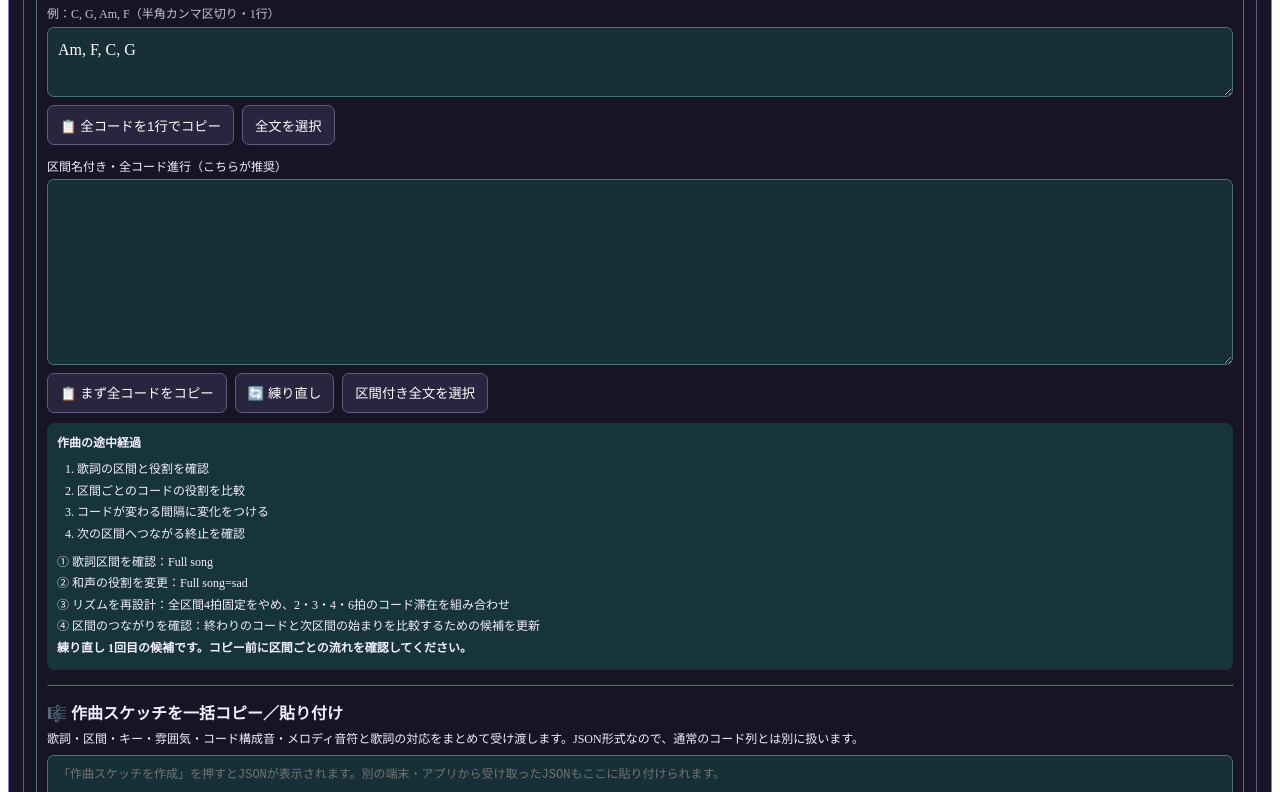
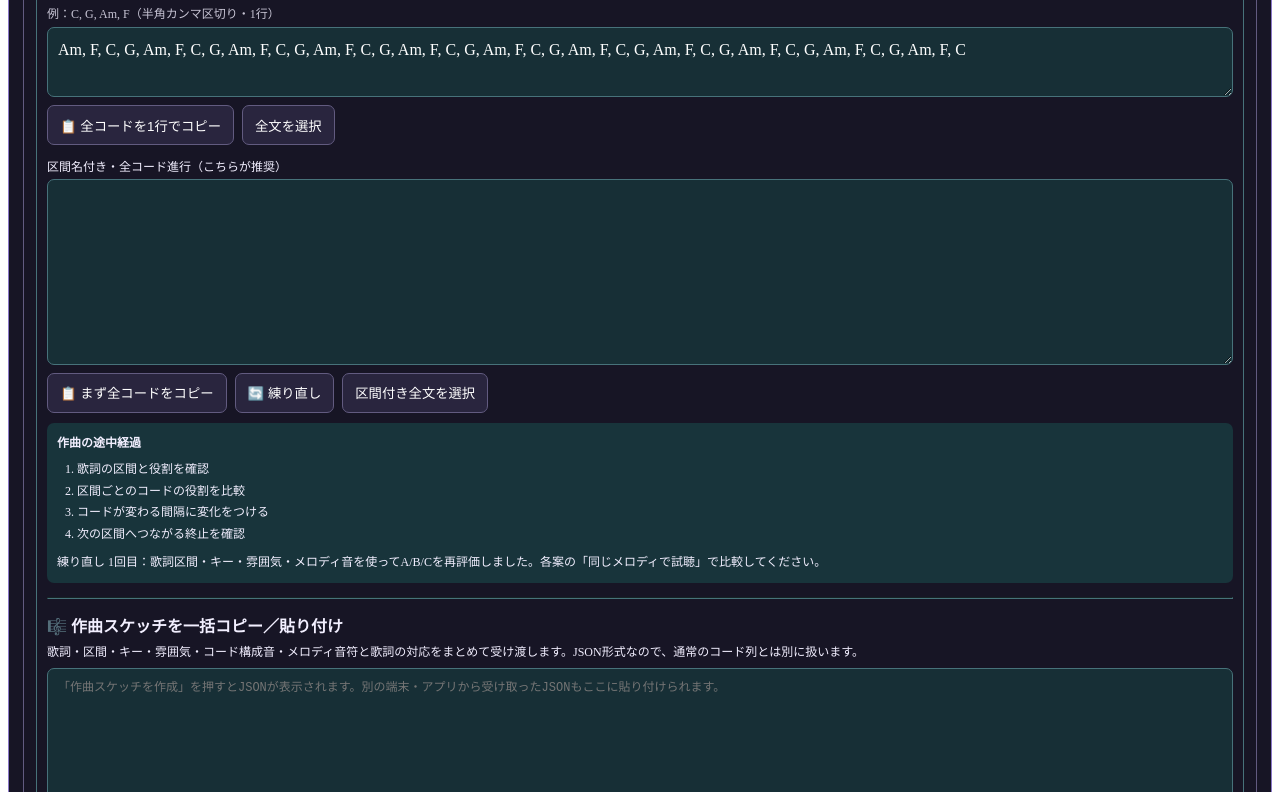
Before and after one commit to norinori-jan/music-suite, a plain HTML site: page apps/composition-canvas.html in a window 1280 px wide. Both pictures are taken after a click on the button "🔄 練り直し". Shown: the part 657-1449 px from the top of the page. Drawn offline with Linux system fonts and the light colour scheme.

Commit message:
fix: refresh harmony candidates and timeline when refining

```diff
--- a/apps/composition-canvas.html
+++ b/apps/composition-canvas.html
@@ -1268,23 +1268,24 @@ function refineGeneratedChordProgressions(){
     const offset=styles.indexOf(currentStyle);
     nextStyles[section.label]=styles[(Math.max(0,offset)+1+current+index)%styles.length];
   });
-  const status=document.getElementById('chord-refine-status');
-  const log=[];
-  log.push('① 歌詞区間を確認：'+labels.map(x=>x.label).join(' → '));
-  log.push('② 和声の役割を変更：'+labels.map(x=>x.label+'='+nextStyles[x.label]).join(' / '));
-  const rhythmVariant=(current+1)%6;
-  const next=buildSectionChordProgressions(sketch.key||document.getElementById('lyric-key')?.value||'C',labels,sketch.progression||'pop',nextStyles,rhythmVariant);
-  log.push('③ リズムを再設計：全区間4拍固定をやめ、2・3・4・6拍のコード滞在を組み合わせ');
-  log.push('④ 区間のつながりを確認：終わりのコードと次区間の始まりを比較するための候補を更新');
-  const chords=next.flatMap(section=>section.progression);
-  window.__lyricMusicSketch={...sketch,chordSections:next,chords,refineCount:current+1,rhythmVariant,method:'section-harmony-refinement-v1'};
-  renderGeneratedChordSections(next);
+  const key=sketch.key||document.getElementById('lyric-key')?.value||'C';
+  const mood=sketch.mood||document.getElementById('lyric-mood')?.value||'bittersweet';
+  const progression=sketch.progression||document.getElementById('lyric-progression')?.value||'pop';
+  const baseSections=buildSectionChordProgressions(key,labels,progression,nextStyles,(current+1)%6);
+  const melody=Array.isArray(sketch.melody)?sketch.melody:[];
+  const harmonyCandidates=generateHarmonyCandidates({key,mood,sections:labels,chordSections:baseSections,melody,progression,sectionStyles:nextStyles,bars:Number(sketch.bars)||32});
+  const selected=harmonyCandidates[0];
+  const chords=expandHarmonySectionsToTimeline(selected.sections,Number(sketch.bars)||32,Number(sketch.timeSig)||4);
+  window.__lyricMusicSketch={...sketch,chordSections:selected.sections,chords,harmonyCandidates,selectedHarmonyCandidate:'A',refineCount:current+1,rhythmVariant:(current+1)%6,method:'melody-aware-harmony-candidates-v1'};
+  renderGeneratedChordSections(selected.sections);
+  renderHarmonyCandidates(harmonyCandidates,'A');
   const panel=document.getElementById('lyric-generated-chord-panel');if(panel)panel.style.display='block';
   const flat=document.getElementById('lyric-generated-chord-output');if(flat)flat.value=chords.map(x=>x.chord).join(', ');
-  if(status)status.innerHTML=log.map(x=>'<div>'+escapeHtmlCanvas(x)+'</div>').join('')+'<strong>練り直し '+(current+1)+'回目の候補です。コピー前に区間ごとの流れを確認してください。</strong>';
+  const input=document.getElementById('chord-progression-input');if(input)input.value=chords.map(x=>x.chord).join(', ');
+  const status=document.getElementById('chord-refine-status');
+  if(status)status.textContent='練り直し '+(current+1)+'回目：歌詞区間・キー・雰囲気・メロディ音を使ってA/B/Cを再評価しました。各案の「同じメロディで試聴」で比較してください。';
   const result=document.getElementById('lyric-music-result');
-  if(result)result.innerHTML='<strong>コード進行を練り直しました</strong><p>歌詞・メロディ音符は保持し、区間別の和声スタイルとコードの滞在拍数を変更しました。</p><small>これは候補更新です。実際の歌唱・リズムに合わせて最終判断してください。</small>';
-  const input=document.getElementById('chord-progression-input');if(input)input.value=chords.map(x=>x.chord).join(', ');
+  if(result)result.innerHTML='<strong>和声候補を再生成しました</strong><p>歌詞・メロディ音符は保持しています。A/B/Cの評価と試聴をやり直してください。</p>';
   return true;
 }
 function copyChordPrompt(){
```
